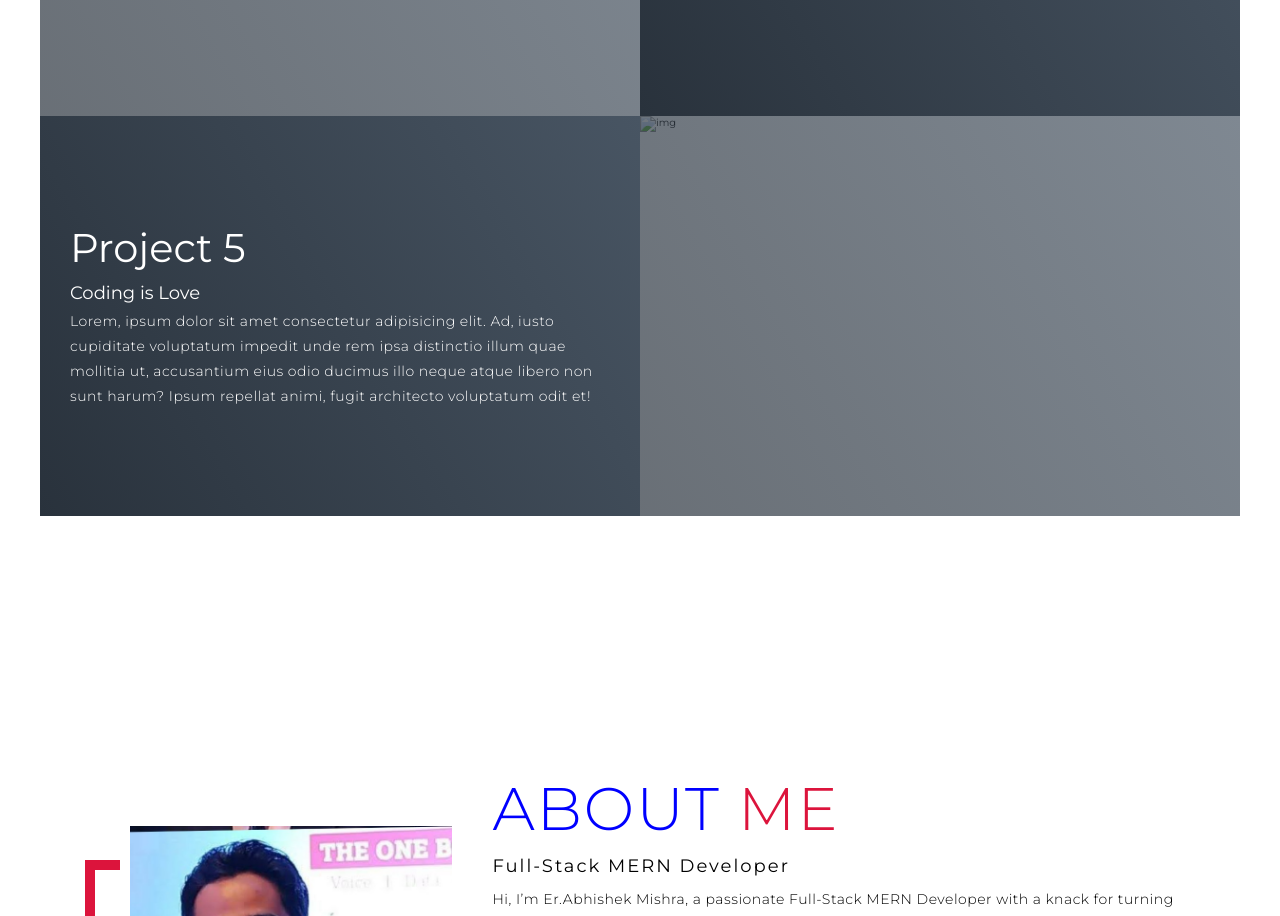
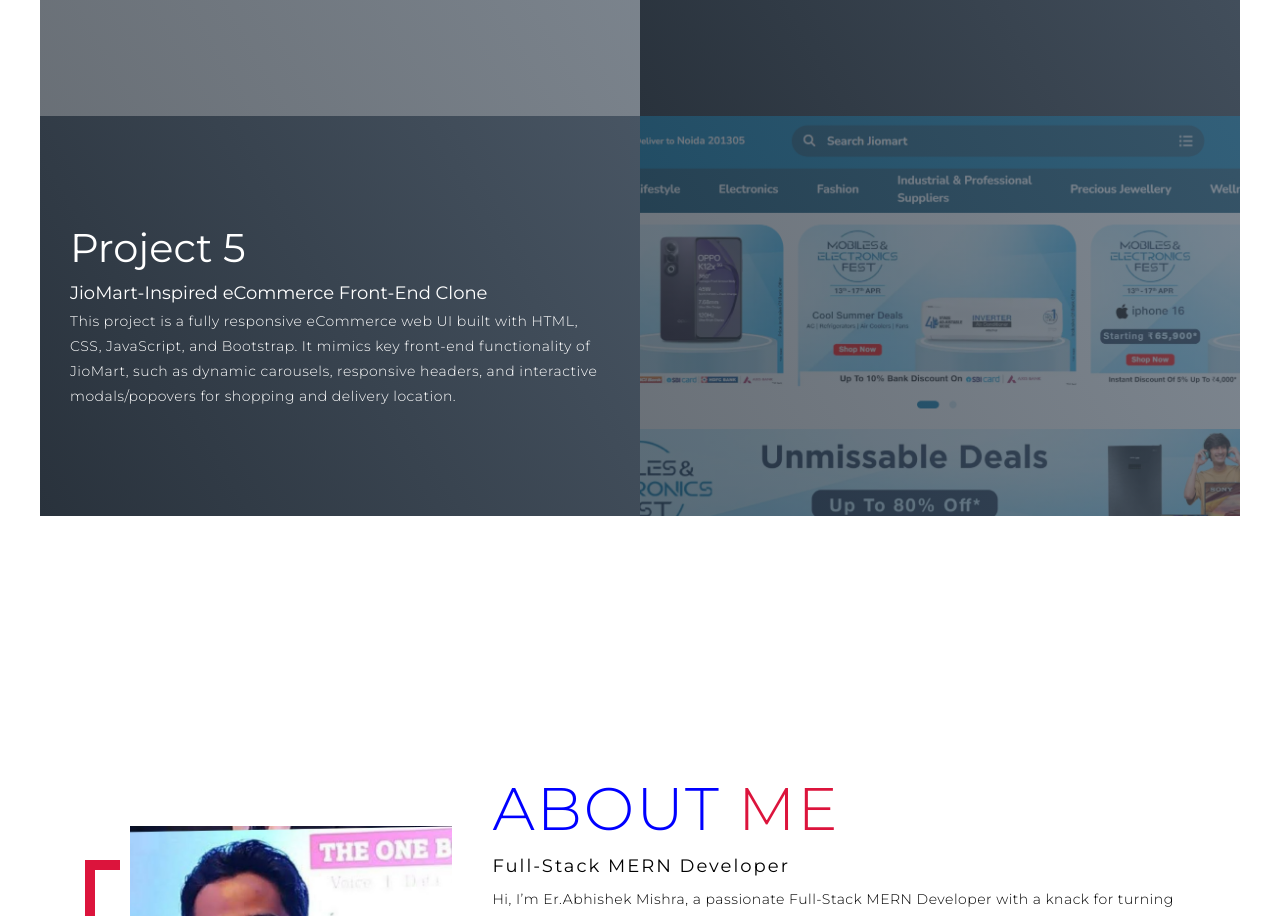
Before and after one commit to SMTECHSERVICES/Abhishek_Portfolio, a plain HTML site: page index.html in a window 1280 px wide. Shown: the part 4024-4940 px from the top of the page. Drawn offline with Linux system fonts and the light colour scheme; a script that the page names is missing.

Commit message:
Update index.html

```diff
--- a/index.html
+++ b/index.html
@@ -165,13 +165,12 @@
         <div class="project-item">
           <div class="project-info">
             <h1>Project 5</h1>
-            <h2>Coding is Love</h2>
-            <p>Lorem, ipsum dolor sit amet consectetur adipisicing elit. Ad, iusto cupiditate voluptatum impedit unde
-              rem ipsa distinctio illum quae mollitia ut, accusantium eius odio ducimus illo neque atque libero non sunt
-              harum? Ipsum repellat animi, fugit architecto voluptatum odit et!</p>
+            <h2>JioMart-Inspired eCommerce Front-End Clone</h2>
+            <p>This project is a fully responsive eCommerce web UI built with HTML, CSS, JavaScript, and Bootstrap. It mimics key front-end functionality of JioMart, such as dynamic carousels, responsive headers, and interactive modals/popovers for shopping and delivery location.
+            </p>
           </div>
           <div class="project-img">
-            <img src="./img/img-1.png" alt="img">
+            <img src="./5.png" alt="img">
           </div>
         </div>
       </div>
```
